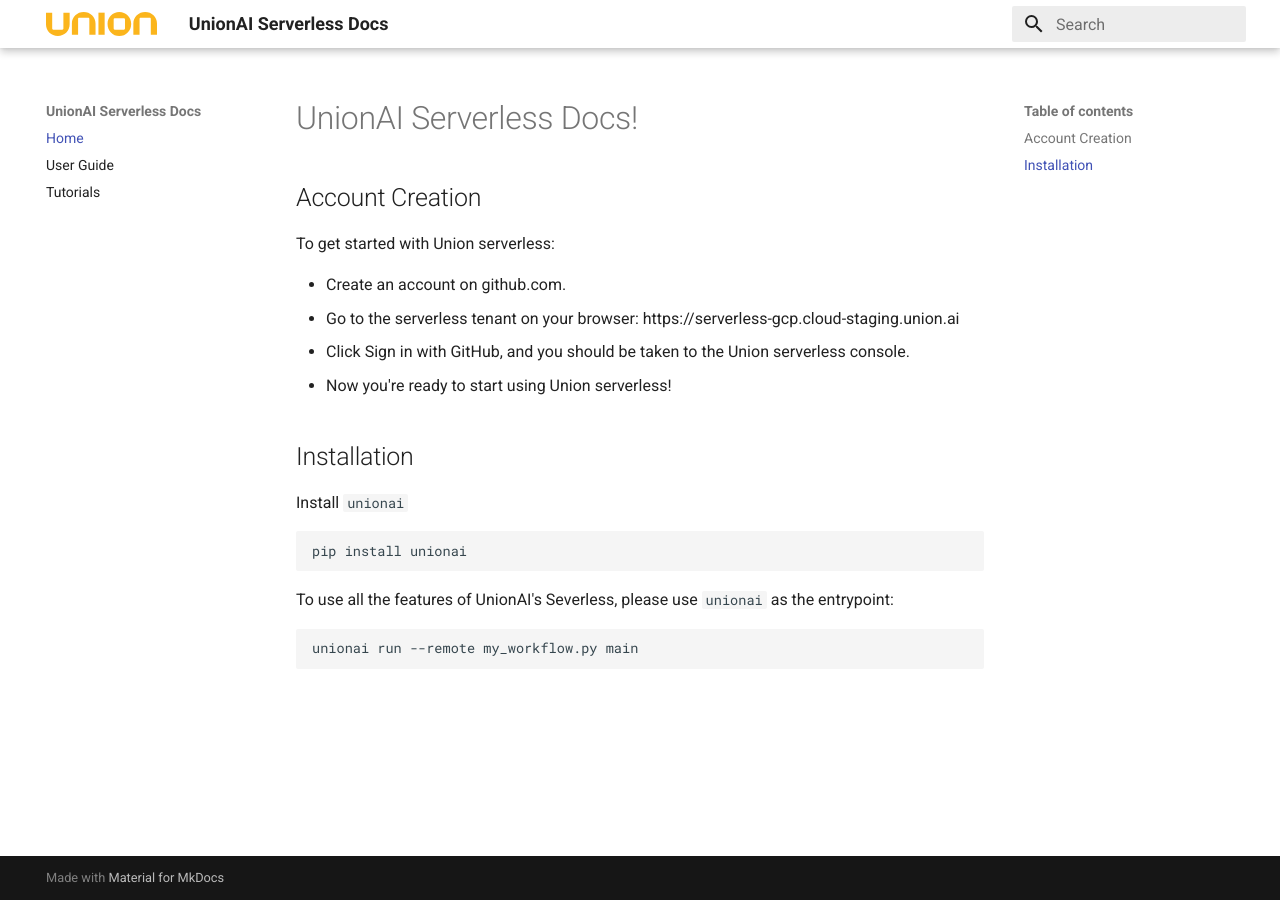
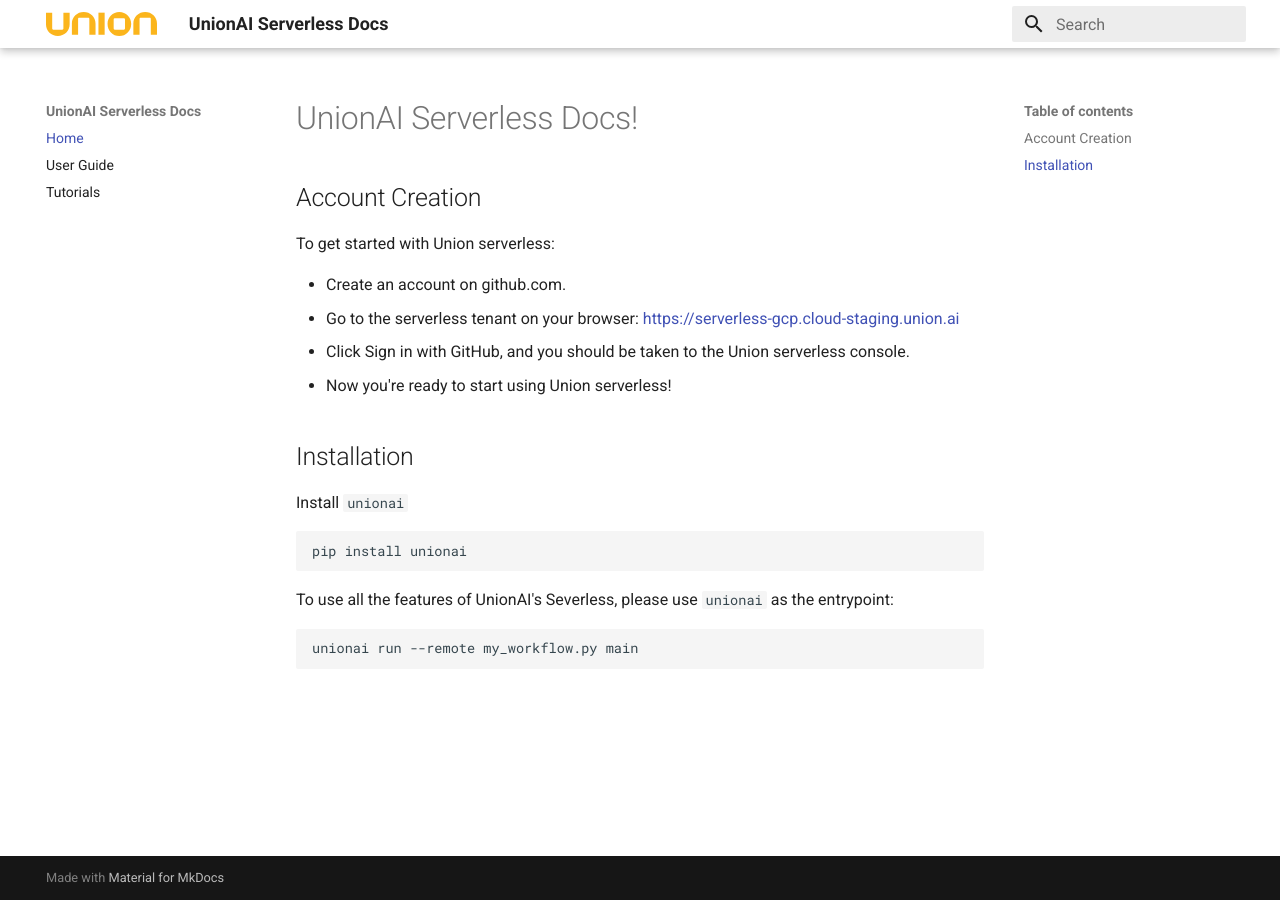
Before and after one commit to thomasjpfan/unionai-serverless-docs, an MkDocs documentation site: the page built from docs/index.md, in a window 1280 px wide. Built offline with MkDocs 1.6.1 and Material for MkDocs 9.7.7, drawn with Linux system fonts in a browser that asks for light colours; some of the changed lines change nothing that is shown.

Commit message:
Use link

```diff
--- a/docs/index.md
+++ b/docs/index.md
@@ -5,7 +5,7 @@
 To get started with Union serverless:
 
 - Create an account on github.com.
-- Go to the serverless tenant on your browser: https://serverless-gcp.cloud-staging.union.ai
+- Go to the serverless tenant on your browser: [https://serverless-gcp.cloud-staging.union.ai](https://serverless-gcp.cloud-staging.union.ai)
 - Click Sign in with GitHub, and you should be taken to the Union serverless console.
 - Now you're ready to start using Union serverless!
 
```
